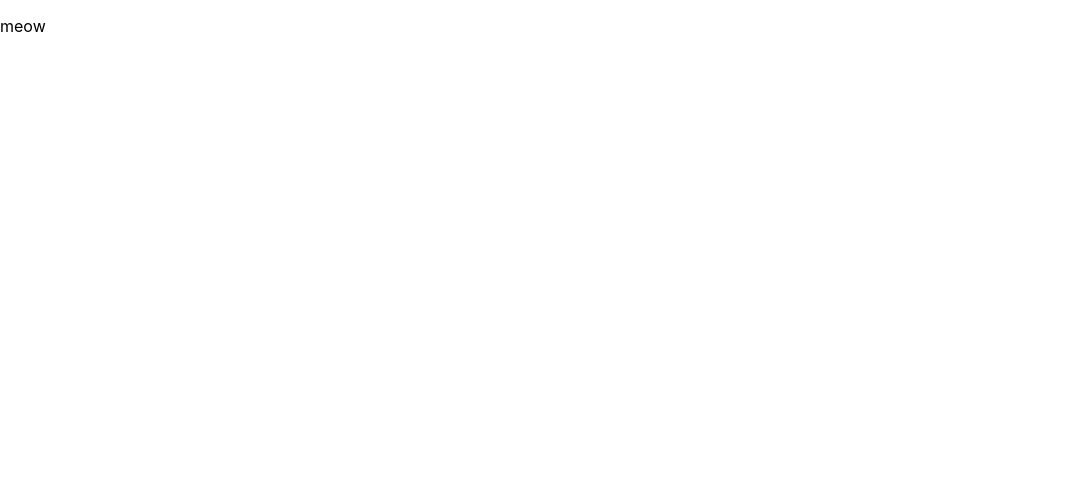
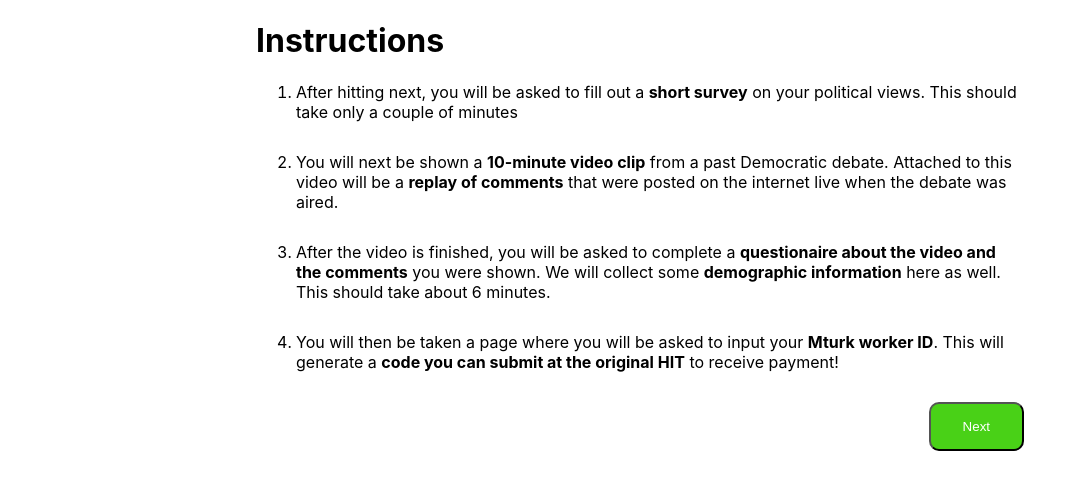
Before and after one commit to vinyoshy2/live-debate-experiment, a React (Create React App) app in the folder live-debate/: page /instructions in a window 1280 px wide. Shown: the top 490 px of the page, without its empty margins (0-1086 px from the left). Built offline with nearby package versions, Linux system fonts and the light colour scheme.

Commit message:
starting video-comments

```diff
--- a/live-debate/src/App.js
+++ b/live-debate/src/App.js
@@ -3,6 +3,8 @@ import logo from './logo.svg';
 import './App.css';
 import Consent from "./components/consent/consent.js";
 import Instructions from "./components/instructions/instructions.js";
+import Presurvey from "./components/pre-survey/pre-survey.js"
+import VideoComments from "./components/video-comments/video-comments.js"
 import {
     BrowserRouter as Router,
     Switch,
@@ -20,6 +22,12 @@ export default function App() {
 	        <Route exact path="/instructions">
 	            <Instructions />
 	        </Route>
+	        <Route exact path="/pre-survey">
+	            <Presurvey />
+	        </Route>
+	        <Route exact path="/video-comments">
+	            <VideoComments />
+	        </Route>
 	    </Switch>
         </Router>
   );
--- /dev/null
+++ b/live-debate/src/components/instructions/instructions.css
@@ -0,0 +1,17 @@
+.Instructions {
+    margin-left: 20%;
+    margin-right: 20%;
+}
+
+.Instructions li {
+    margin: 0 0 30px 0;
+}
+
+.button {
+    background-color: #49d117;
+    padding: 15px 32px;
+    text-align: center;
+    color: white;
+    border-radius: 10px;
+    float: right;
+}
--- a/live-debate/src/components/instructions/instructions.js
+++ b/live-debate/src/components/instructions/instructions.js
@@ -1,10 +1,24 @@
 import React from 'react';
-import Link from "react-router-dom";
+import {
+	Link
+} from "react-router-dom";
+import "./instructions.css"
 
 export default function Instructions() {
     return (
-        <div>
-            <p> meow </p>
+        <div class="Instructions">
+            <h1>Instructions</h1>
+	    <ol>
+	        <li>After hitting next, you will be asked to fill out a <b>short survey</b> on your political views. This should take only a couple of minutes</li>
+	        <li>You will next be shown a <b>10-minute video clip</b> from a past Democratic debate. Attached to this video will be a <b>replay of comments</b> that were posted on the internet live when the debate was aired.</li>
+	        <li>After the video is finished, you will be asked to complete a <b>questionaire about the video and the comments</b> you were shown. We will collect some <b>demographic information</b> here as well. This should take about 6 minutes. </li>
+	        <li>You will then be taken a page where you will be asked to input your <b>Mturk worker ID</b>. This will generate a <b>code you can submit at the original HIT</b> to receive payment!</li>
+	    </ol>
+            <Link to="/pre-survey">
+                <button class="button">
+	            Next
+	        </button>
+	    </Link>
         </div>
   );
 }
--- /dev/null
+++ b/live-debate/src/components/pre-survey/pre-survey.css
@@ -0,0 +1,13 @@
+.Presurvey {
+    margin-left: 20%;
+    margin-right: 20%;
+}
+
+.button {
+    background-color: #49d117;
+    padding: 15px 32px;
+    text-align: center;
+    color: white;
+    border-radius: 10px;
+    float: right;
+}
--- /dev/null
+++ b/live-debate/src/components/pre-survey/pre-survey.js
@@ -0,0 +1,16 @@
+import React from 'react';
+import {Link} from "react-router-dom";
+import "./pre-survey.css"
+import VideoComments from "../video-comments/video-comments.js"
+export default function Presurvey() {
+    return (
+        <div class="Presurvey">
+            <iframe src="https://qtrial2019q3az1.az1.qualtrics.com/jfe/form/SV_82EPvRAnXArHw5n" width="1280px" height="720px"></iframe>
+	<Link to="/video-comments">
+            <button class="button">
+	        Next
+	    </button>
+	</Link>
+        </div>
+  );
+}
--- /dev/null
+++ b/live-debate/src/components/video-comments/video-comments.css
@@ -0,0 +1,34 @@
+.Wrapper {
+    margin-top: 10%;
+    margin-left: 20%;
+    margin-right: 20%;
+    display: grid;
+    grid-template-columns: [start] 75% [center] 25% [end];
+
+}
+
+.Video {
+    width: 100%;
+    height: 100%;
+    border: 15px solid green;
+    background-color: #4287f5;
+    grid-column-start: start;
+    grid-column-end: center;
+}
+
+.SyncComments {
+    width: 100%;
+    height: 100%;
+    border: 15px solid red;
+    background-color: #f54242;
+    grid-column-start: center;
+    grid-column-end: end;
+}
+.button {
+    background-color: #49d117;
+    padding: 15px 32px;
+    text-align: center;
+    color: white;
+    border-radius: 10px;
+    float: right;
+}
--- /dev/null
+++ b/live-debate/src/components/video-comments/video-comments.js
@@ -0,0 +1,19 @@
+import React from 'react';
+import {
+	Link
+} from "react-router-dom";
+import "./video-comments.css"
+
+export default function VideoComments() {
+    return (
+	<div class="Wrapper">
+            <div class="Video">
+
+            </div>
+            <div class="SyncComments">
+
+            </div>
+	</div>
+
+  );
+}
```
